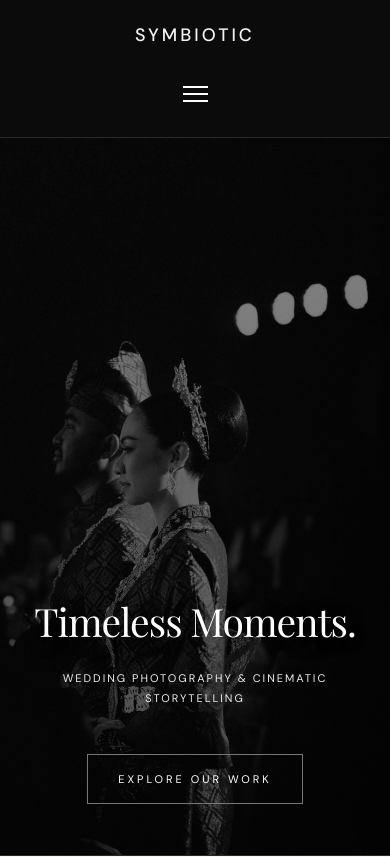
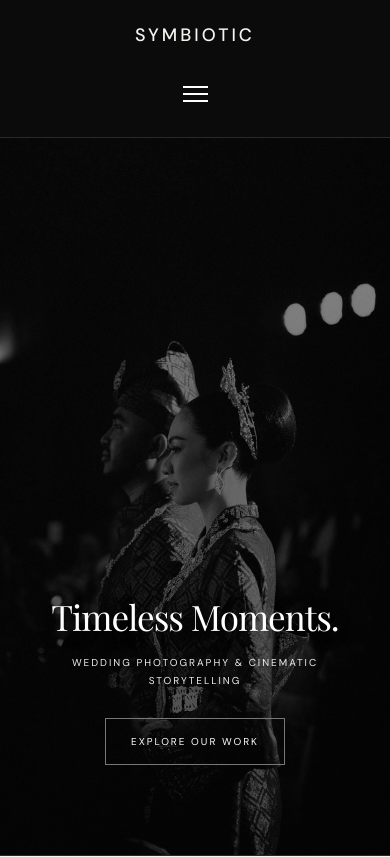
Before and after one commit to symbioticweddings/symbioticweddings.github.io, a plain HTML site: page index.html in a window 390 px wide. Shown: the top 857 px of the page. Drawn offline with nearby package versions, Linux system fonts and the light colour scheme.

Commit message:
Refactor style.css for improved organization

```diff
--- a/style.css
+++ b/style.css
@@ -1007,3 +1007,37 @@ main {
     padding-bottom: 6vh;
     box-sizing: border-box;
 }
+/* MOBILE HERO REFINEMENT */
+@media (max-width: 768px) {
+
+  main {
+    min-height: 85svh;
+    padding: 60px 6% 90px;
+    display: flex;
+    flex-direction: column;
+    justify-content: flex-end;
+    align-items: center;
+    text-align: center;
+    background-position: 43% center;
+  }
+
+  main h2 {
+    font-size: clamp(34px, 9vw, 48px);
+    line-height: 1.12;
+    max-width: 100%;
+    margin-bottom: 18px;
+  }
+
+  main p {
+    font-size: 10px;
+    letter-spacing: 2px;
+    line-height: 1.8;
+    margin-bottom: 28px;
+  }
+
+  main a {
+    font-size: 10px;
+    padding: 14px 25px;
+    letter-spacing: 2px;
+  }
+}
```
